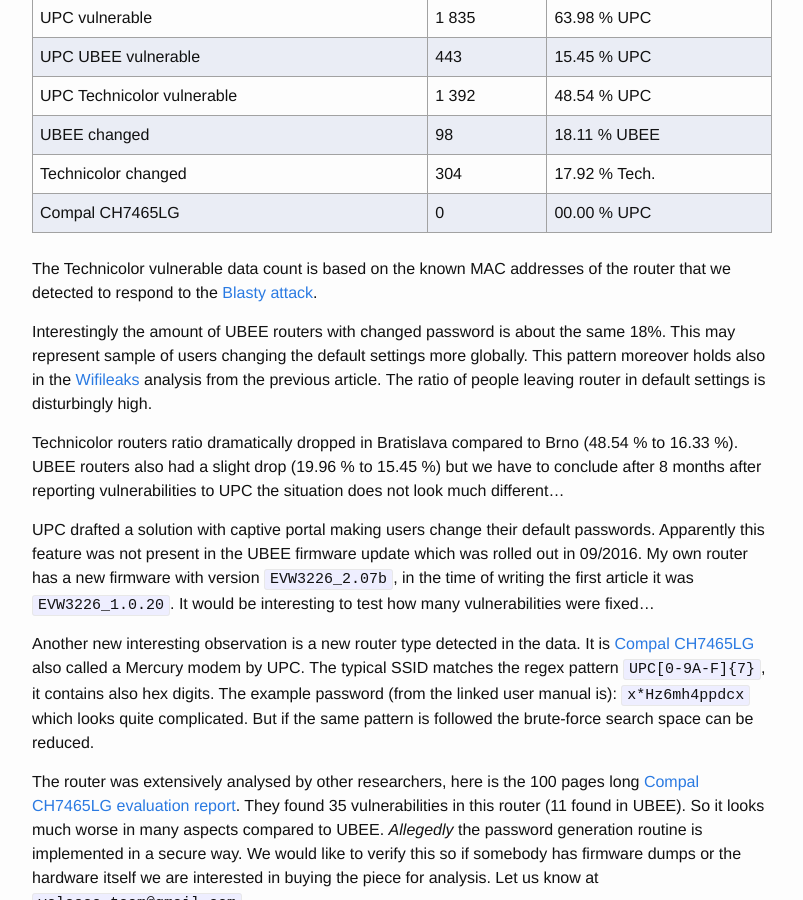
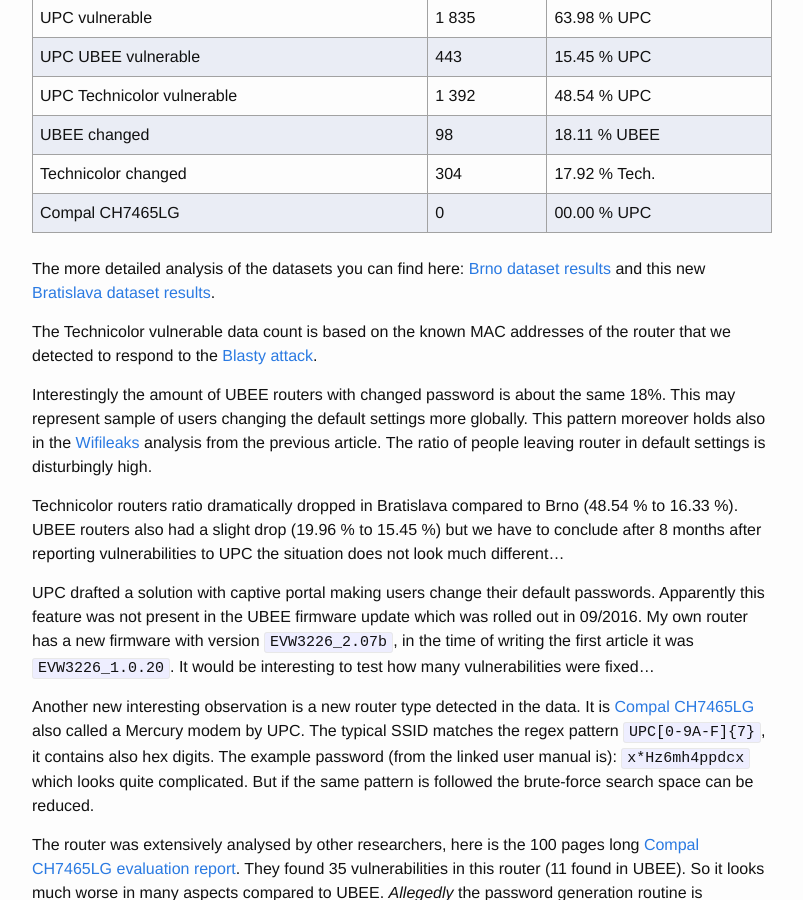
Before and after one commit to yolosec/deadcodeBlog, a Jekyll site: the page built from _posts/2016-11-05-Wardriving-Bratislava-10-2016.markdown, in a window 1280 px wide and 900 px high, scrolled down 2392 px. Shown: the whole window, without its empty margins (238-1041 px from the left). Built offline with Jekyll 4.4.1, drawn with Linux system fonts in a browser that asks for light colours.

Commit message:
analysis results added, link fixed

```diff
--- a/_posts/2016-11-05-Wardriving-Bratislava-10-2016.markdown
+++ b/_posts/2016-11-05-Wardriving-Bratislava-10-2016.markdown
@@ -51,7 +51,7 @@ maybe thinking one of the two above so we decided to another place.
 
 The map data can be downloaded here, for older
 [Brno experiment](/static/wdriving/wdriving1.kml) and this new
-[Bratislava experiment](/static/wdriving/wdriving1.kml).
+[Bratislava experiment](/static/wdriving/wdriving2.kml).
 
 By plugging KML files to the [GPS Visualizer](http://www.gpsvisualizer.com/) you can browse
 the map live with zoom. Here is [the online interactive map](/static/wdriving/ba-live-map.html).
@@ -86,6 +86,10 @@ For the comparison here is the similar table from the previous wardriving in Brn
 {:.mbtablestyle3}
 
 <br/>
+The more detailed analysis of the datasets you can find here:
+[Brno dataset results](/static/wdriving/analysis_brno.txt) and this new
+[Bratislava dataset results](/static/wdriving/analysis_bratislava.txt).
+
 The Technicolor vulnerable data count is based on the known MAC addresses of the
 router that we detected to respond to the [Blasty attack](https://haxx.in/upc-wifi/).
 
```
